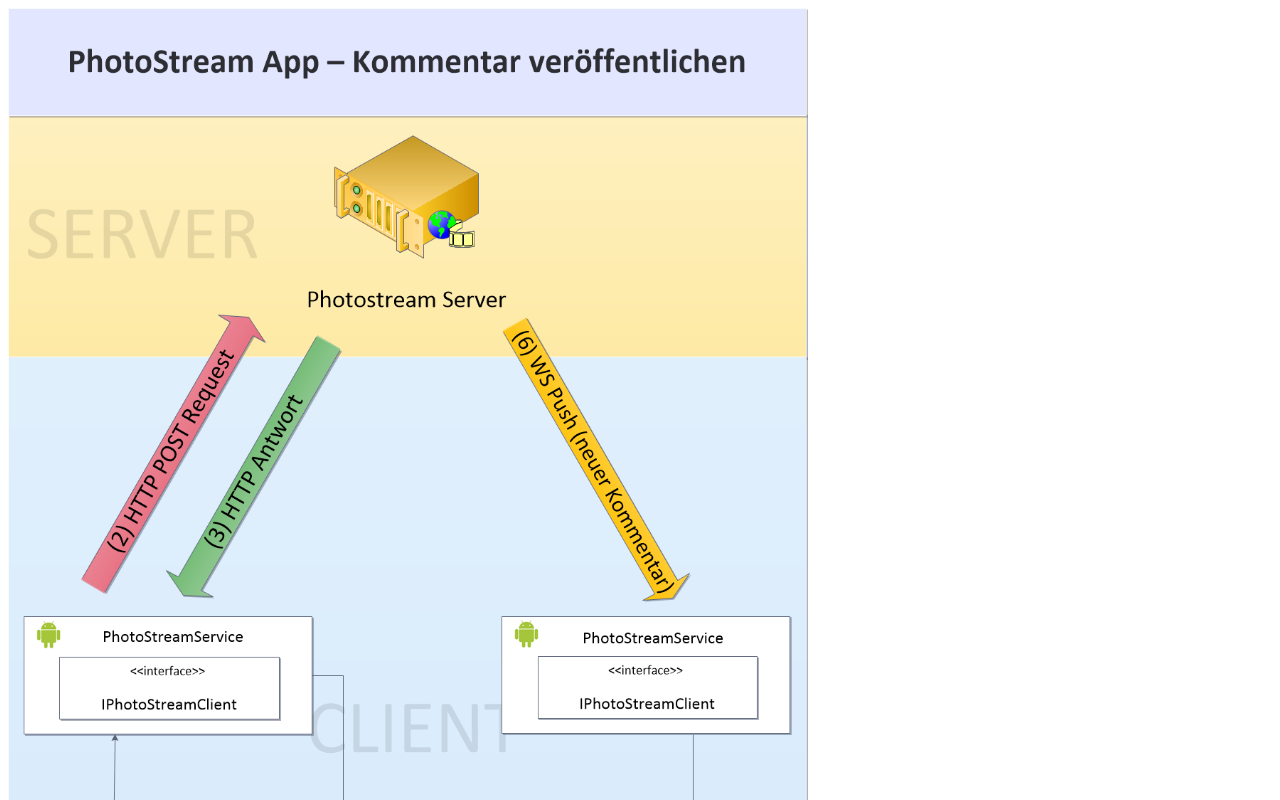
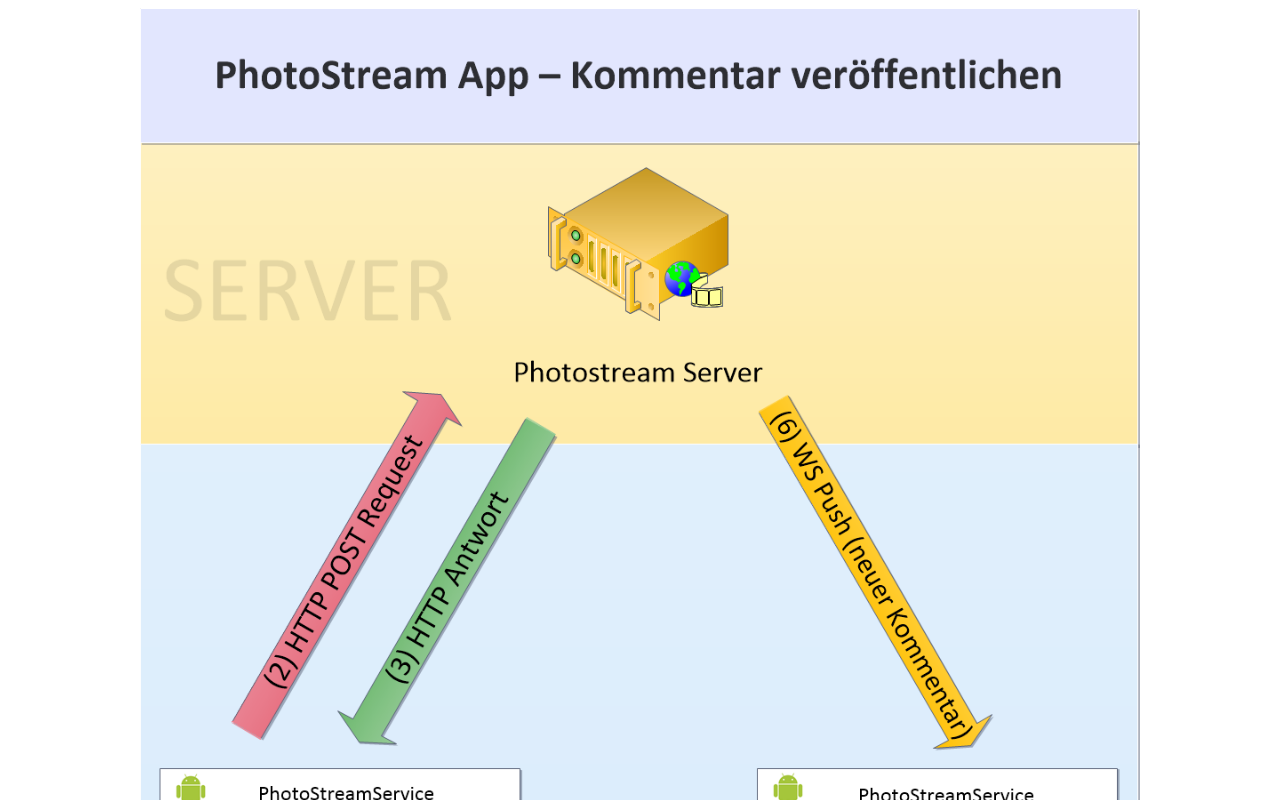
Before and after one commit to aschattney/aschattney.github.io, a plain HTML site: page photostream-tools-architecture/upload-comment/index.html in a window 1280 px wide. Shown: the top 800 px of the page. Drawn offline with Linux system fonts and the light colour scheme.

Commit message:
added architecture

```diff
--- a/photostream-tools-architecture/style.css
+++ b/photostream-tools-architecture/style.css
@@ -1,5 +1,6 @@
-img {
-	max-width: 800px;
+.img-architecture {
+	max-width: 1000px;
 	margin: 0 auto;
+	display: block;
 	width: 100%;
 }
--- a/photostream-tools-architecture/upload-comment/index.html
+++ b/photostream-tools-architecture/upload-comment/index.html
@@ -3,6 +3,6 @@
 <link rel="stylesheet" href="../style.css">
 </head>
 <body>
-<img src="upload_comment_architecture.png"/>
+<img class="img-architecture" src="upload_comment_architecture.png"/>
 </body>
 </html>
```
